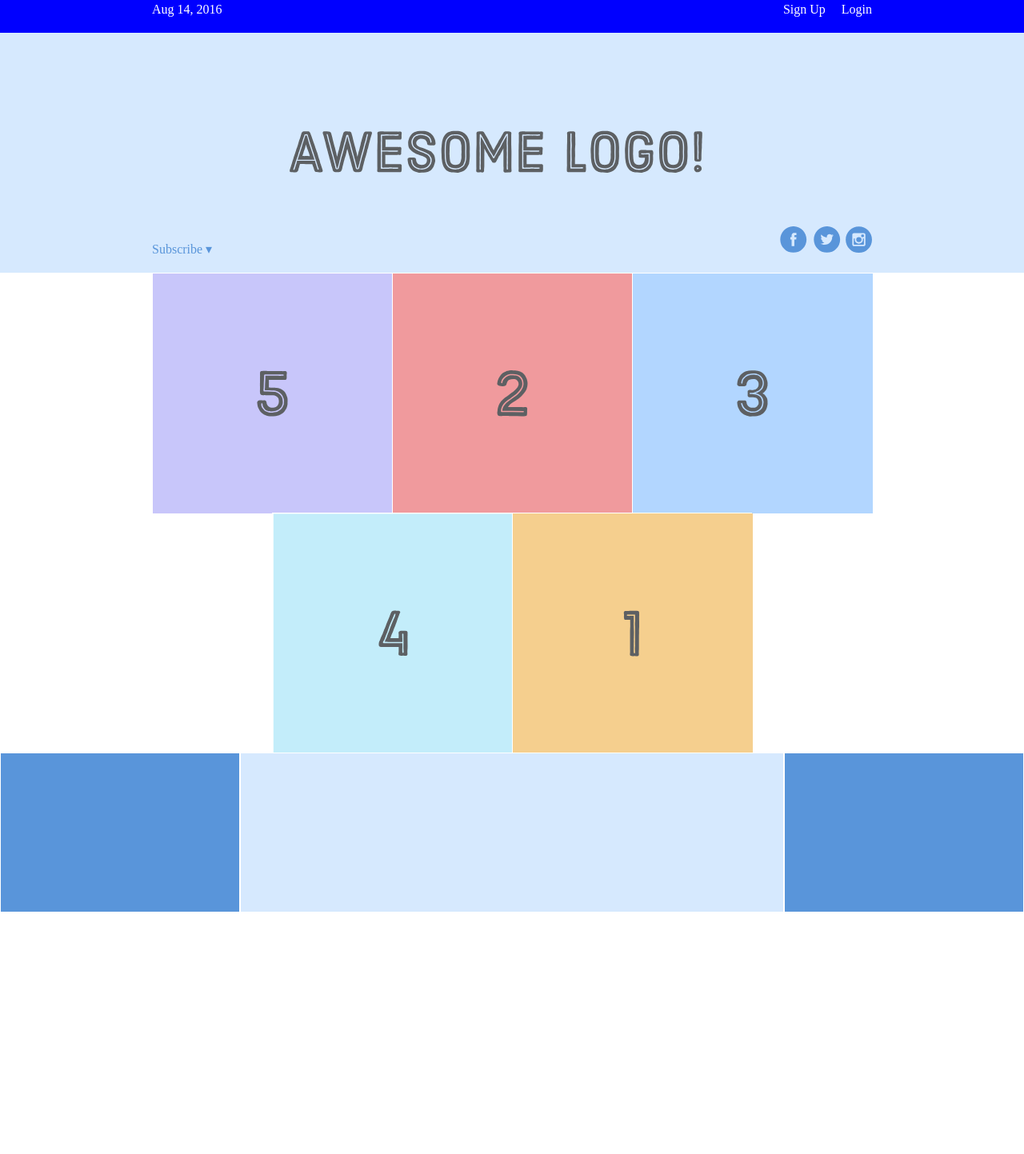
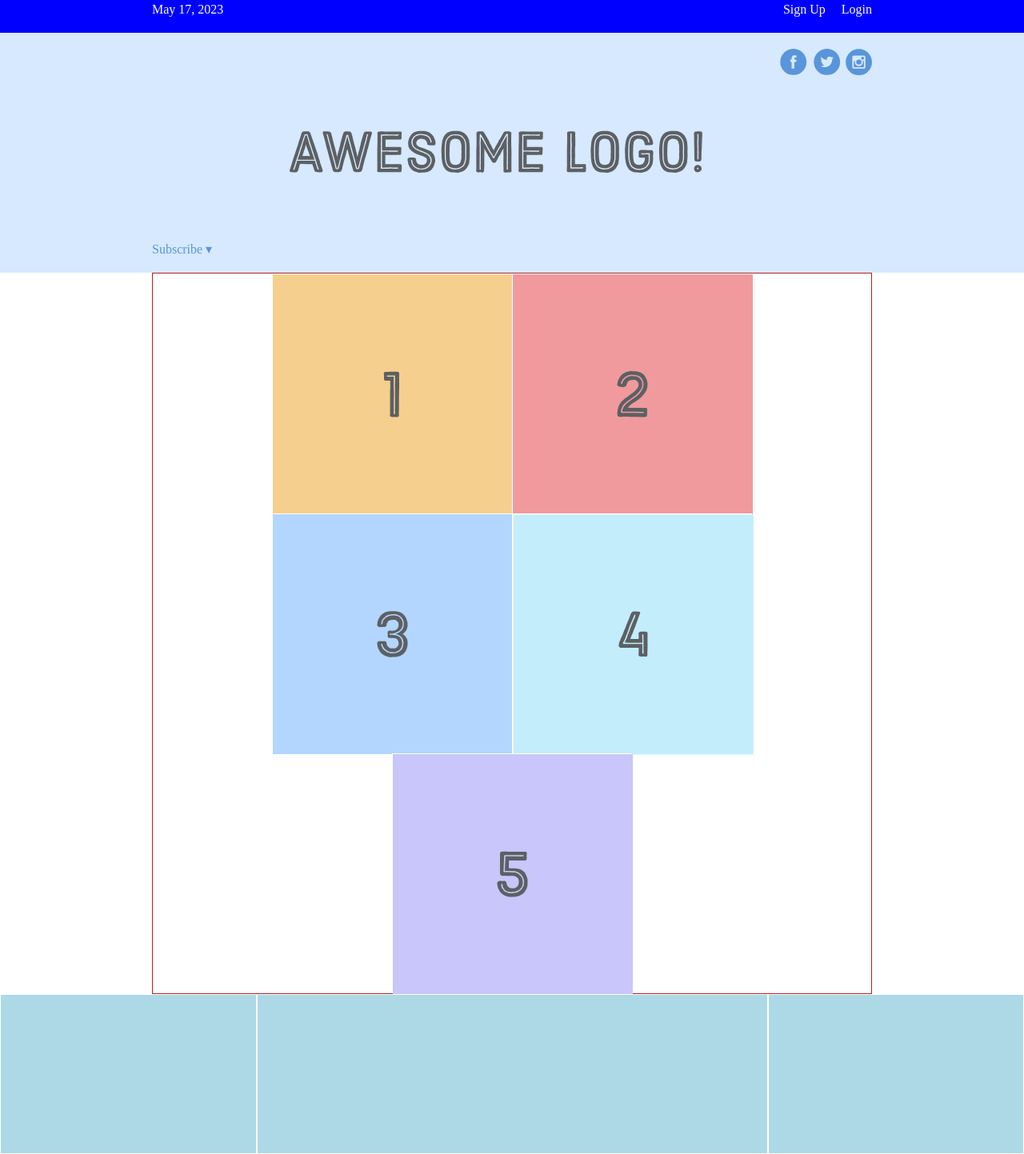
Before and after one commit to Santiago-Montoya/flexbox, a plain HTML site: page index.html in a window 1280 px wide. Shown: the part 17-1460 px from the top of the page at 80% size. Before the commit the page ends 1158 px from the top, so only its background shows below. Drawn offline with Linux system fonts and the light colour scheme.

Commit message:
Flexbox Exercise 1

```diff
--- a/index.html
+++ b/index.html
@@ -12,7 +12,7 @@
 <body>
     <div class='menu-container'>
         <div class='menu'>
-            <div class='date'>Aug 14, 2016</div>
+            <div class='date'>May 17, 2023</div>
             <div class='signup'>Sign Up</div>
             <div class='login'>Login</div>
         </div>
--- a/styles.css
+++ b/styles.css
@@ -17,11 +17,6 @@
     width: 900px;
     display: flex;
     justify-content: space-between;
-}
-
-.links {
-    display: flex;
-    justify-content: flex-end;
 }
 
 .login {
@@ -54,7 +49,7 @@
     justify-content: center;
     flex-wrap: wrap;
     flex-direction: row;
-    align-items: center;
+    border: 1px solid firebrick;
 }
 
 .photo-grid-item {
@@ -63,15 +58,12 @@
     height: 300px;
 }
 
-.first-item {
-    order: 1;
+
+.social {
+    align-self: flex-start;
+    margin-top: 20px;
 }
 
-.last-item {
-    order: -1;
-}
-
-.social,
 .subscribe {
     align-self: flex-end;
     margin-bottom: 20px;
@@ -84,21 +76,17 @@
 
 .footer-item {
     border: 1px solid white;
-    background-color: #D6E9FE;
+    background-color: lightblue;
     height: 200px;
-    flex: 1;
-}
-
-.footer-three {
     flex: 2;
 }
 
 .footer-one,
 .footer-three {
-    background-color: #5995DA;
-    flex: initial;
-    width: 300px;
+    flex: 1;
 }
+
+
 
 .signup {
     margin-left: auto;
```
